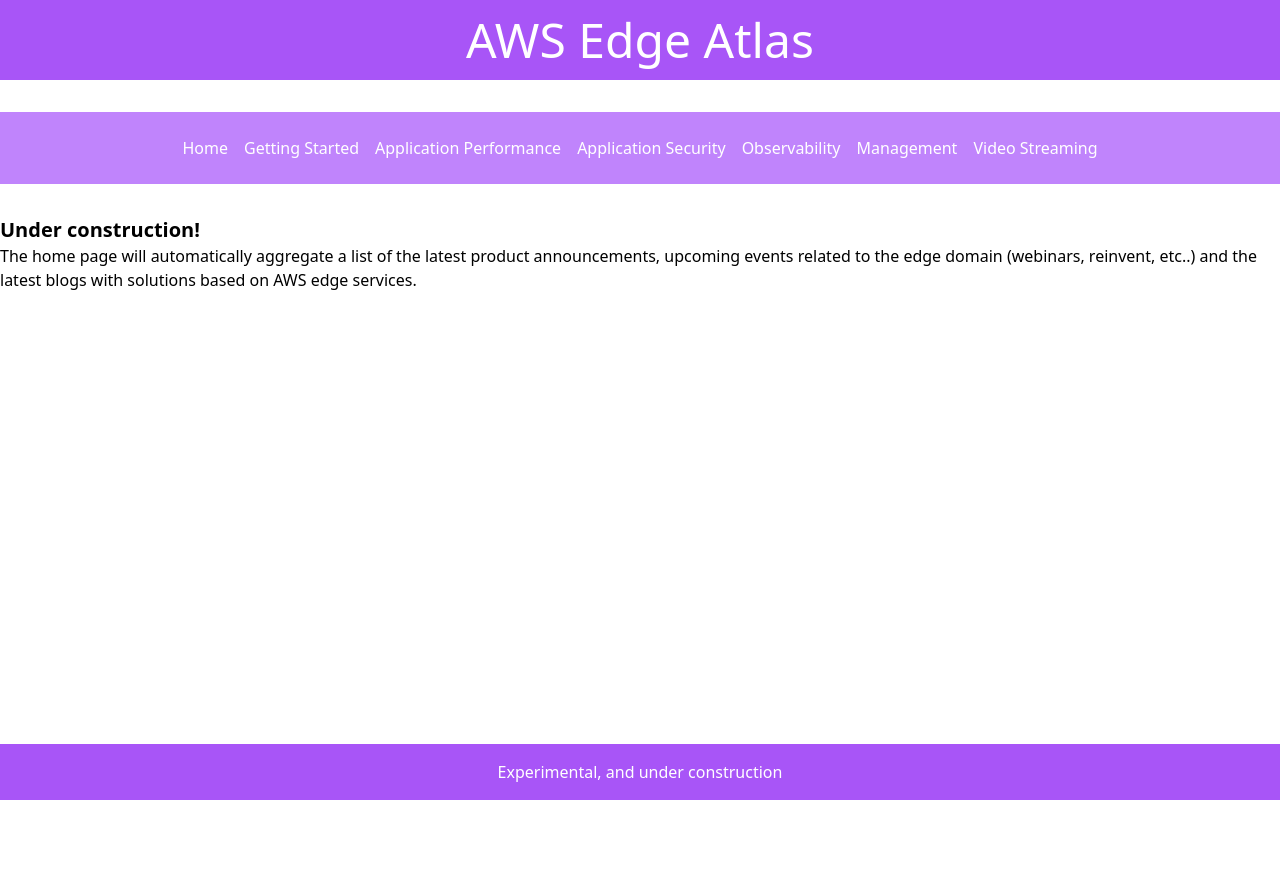
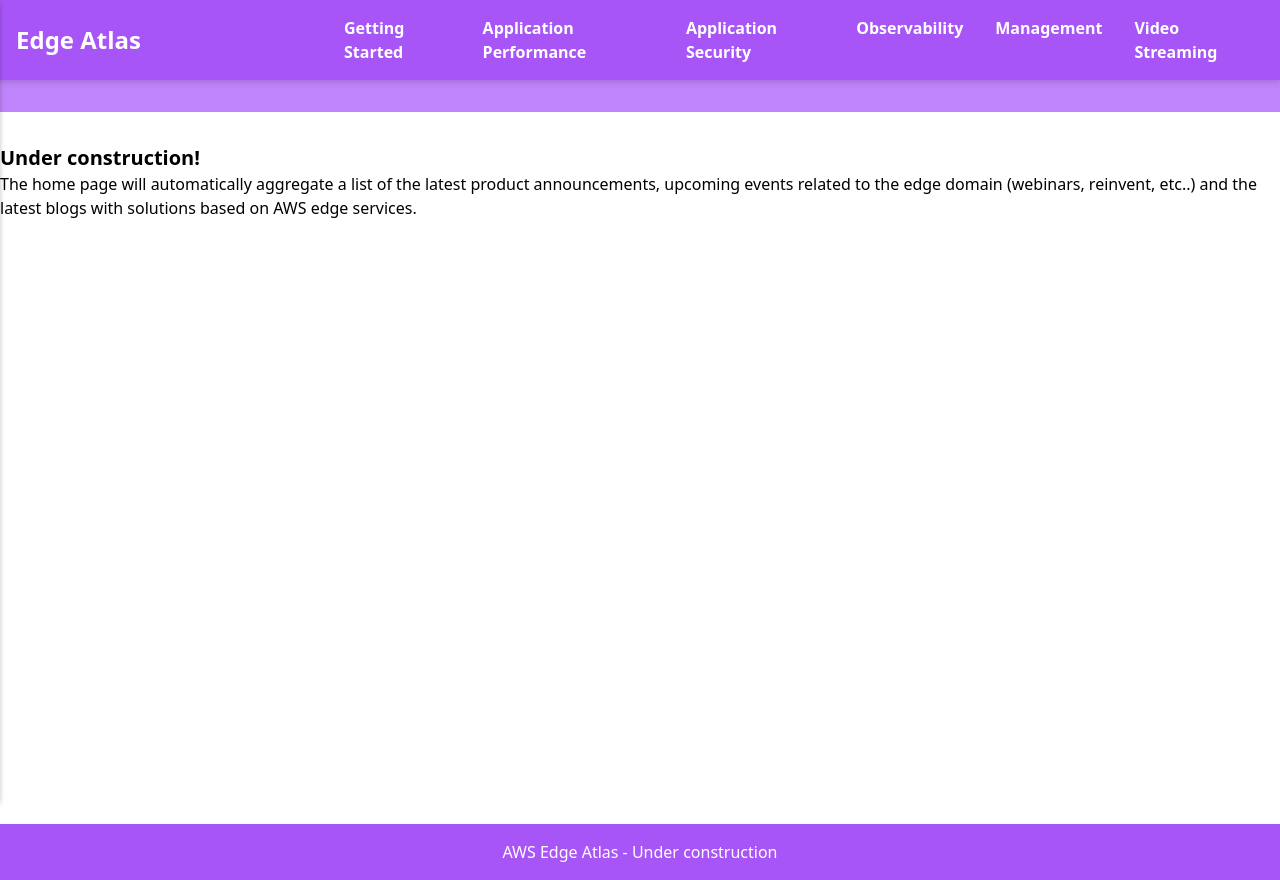
Before and after one commit to cornelcroi/edge-atlas, a Next.js app: page / in a window 1280 px wide. Before the commit the page ends 800 px from the top, so only its background shows below. Built offline with nearby package versions, Linux system fonts and the light colour scheme.

Commit message:
update look and feel

```diff
--- a/components/Layout.js
+++ b/components/Layout.js
@@ -3,20 +3,12 @@
 export default function Layout({ children }) {
   return (
     <div className='flex flex-col min-h-screen'>
-      <header className='bg-purple-500 mb-8 py-4'>
-        <div className='container mx-auto flex justify-center text-5xl text-white'>
-          <Link href='/'>
-            <a>AWS Edge Atlas</a>
-          </Link>
-        </div>
+      <header className='bg-purple-400 mb-8 py-4'>
+        <div className='container mx-auto flex justify-center'></div>
       </header>
-
       <main className='container mx-auto flex-1'>{children}</main>
-
       <footer className='bg-purple-500 mt-8 py-4'>
-        <div className='container mx-auto flex justify-center text-white'>
-          Experimental, and under construction
-        </div>
+        <div className='container mx-auto flex justify-center text-white'>AWS Edge Atlas - Under construction</div>
       </footer>
     </div>
   );
--- a/components/Navbar.js
+++ b/components/Navbar.js
@@ -1,4 +1,63 @@
-import React, { useState } from "react";
+import { useState } from 'react'
+
+function NavLink({to, children}) {
+    return <a href={to} className={`mx-4`}>
+        {children}
+    </a>
+}
+
+function MobileNav({open, setOpen}) {
+    return (
+        <div className={`absolute top-0 left-0 h-screen w-screen bg-white transform ${open ? "-translate-x-0" : "-translate-x-full"} transition-transform duration-300 ease-in-out filter drop-shadow-md `}>
+            <div className="flex items-center justify-center filter drop-shadow-md bg-white h-20"> {/*logo container*/}
+                <a className="text-xl font-bold" href="/">Edge Atlas</a>
+            </div>
+            <div className="flex flex-col ml-4 font-semibold">
+                <a className="text-xl font-medium my-4" href="/getting-started" onClick={() => setTimeout(() => {setOpen(!open)}, 100)}>Getting Started</a>
+                <a className="text-xl font-medium my-4" href="/application-performance" onClick={() => setTimeout(() => {setOpen(!open)}, 100)}>Application Performance</a>
+                <a className="text-xl font-medium my-4" href="/application-security" onClick={() => setTimeout(() => {setOpen(!open)}, 100)}>Application Security</a>
+                <a className="text-xl font-medium my-4" href="/observability" onClick={() => setTimeout(() => {setOpen(!open)}, 100)}>Observability</a>
+                <a className="text-xl font-medium my-4" href="/management" onClick={() => setTimeout(() => {setOpen(!open)}, 100)}>Management</a>
+                <a className="text-xl font-medium my-4" href="/video-streaming" onClick={() => setTimeout(() => {setOpen(!open)}, 100)}>Video Streaming</a>
+            </div>
+        </div>
+    )
+}
+
+export default function Navbar() {
+
+    const [open, setOpen] = useState(false)
+    return (
+        <nav className=" bg-purple-500 flex filter drop-shadow-md px-4 py-4 h-20 items-center text-white">
+            <MobileNav open={open} setOpen={setOpen}/>
+            <div className="w-3/12 flex items-center">
+                <a className="text-2xl font-bold" href="/">Edge Atlas</a>
+            </div>
+            <div className="w-9/12 flex justify-end items-center">
+
+                <div className="z-50 flex relative w-8 h-8 flex-col justify-between items-center md:hidden" onClick={() => {
+                    setOpen(!open)
+                }}>
+                    {/* hamburger button */}
+                    <span className={`h-1 w-full bg-black rounded-lg transform transition duration-300 ease-in-out ${open ? "rotate-45 translate-y-3.5" : ""}`} />
+                    <span className={`h-1 w-full bg-black rounded-lg transition-all duration-300 ease-in-out ${open ? "w-0" : "w-full"}`} />
+                    <span className={`h-1 w-full bg-black rounded-lg transform transition duration-300 ease-in-out ${open ? "-rotate-45 -translate-y-3.5" : ""}`} />
+                </div>
+
+                <div className="hidden md:flex font-semibold">
+                    <NavLink to="/getting-started">Getting Started</NavLink>
+                    <NavLink to="/application-performance">Application Performance</NavLink>
+                    <NavLink to="/application-security">Application Security</NavLink>
+                    <NavLink to="/observability">Observability</NavLink>
+                    <NavLink to="/management">Management</NavLink>
+                    <NavLink to="/video-streaming">Video Streaming</NavLink>
+                </div>
+            </div>
+        </nav>
+    )
+}
+
+/*import React, { useState } from "react";
 import NavItem from "./NavItem";
 
 const MENU_LIST = [
@@ -35,3 +94,4 @@
 };
 
 export default Navbar;
+*/
--- a/pages/_app.js
+++ b/pages/_app.js
@@ -4,10 +4,12 @@
 
 function MyApp({ Component, pageProps }) {
   return (
-    <Layout>
+    <div>
       <Navbar />
-      <Component {...pageProps} />
-    </Layout>
+      <Layout>
+        <Component {...pageProps} />
+      </Layout>
+    </div>
   );
 }
 
```
